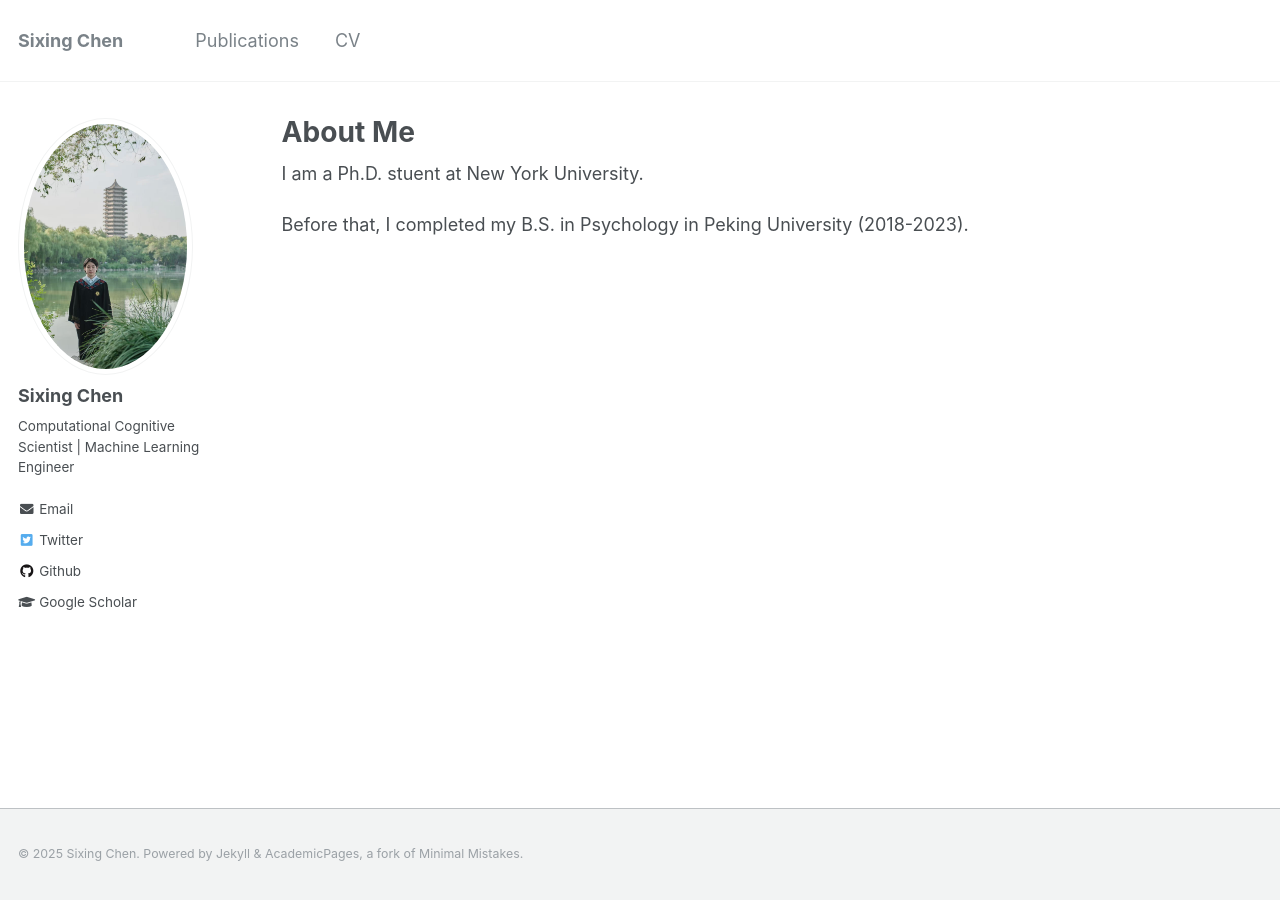
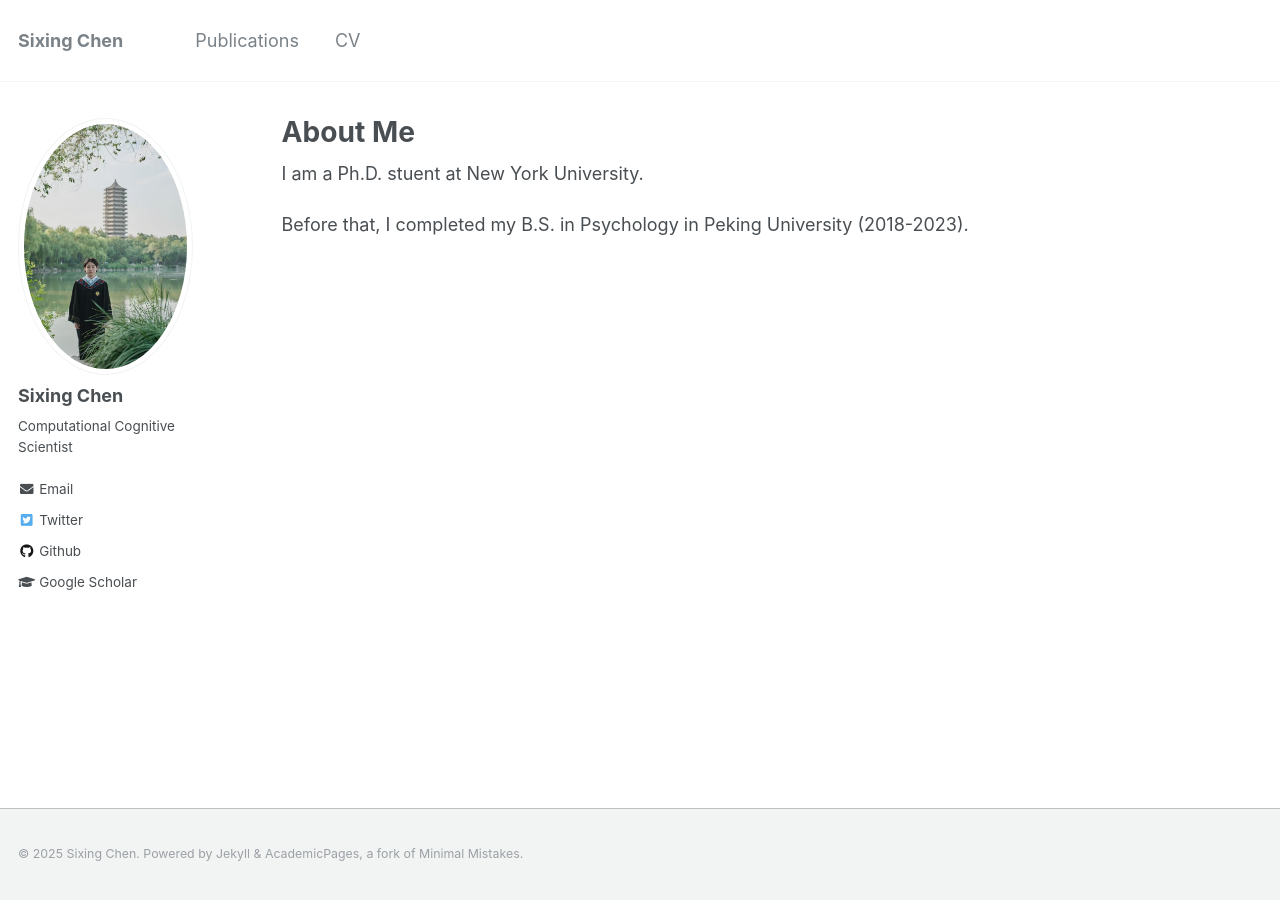
Before and after one commit to SixingChen028/SixingChen028.github.io, a Jekyll site: the page built from _pages/about.md, in a window 1280 px wide. Built offline with Jekyll 4.4.1, drawn with Linux system fonts in a browser that asks for light colours.

Commit message:
Iinitial commit

```diff
--- a/_config.yml
+++ b/_config.yml
@@ -82,7 +82,7 @@ analytics:
 author:
   name             : "Sixing Chen"
   avatar           : "profile.jpg"
-  bio              : "Computational Cognitive Scientist | Machine Learning Engineer"
+  bio              : "Computational Cognitive Scientist"
   # location         : "Princeton Neuroscience Institute"
   employer         :
   # pubmed           : "https://www.ncbi.nlm.nih.gov/pubmed/?term=john+snow"
```
